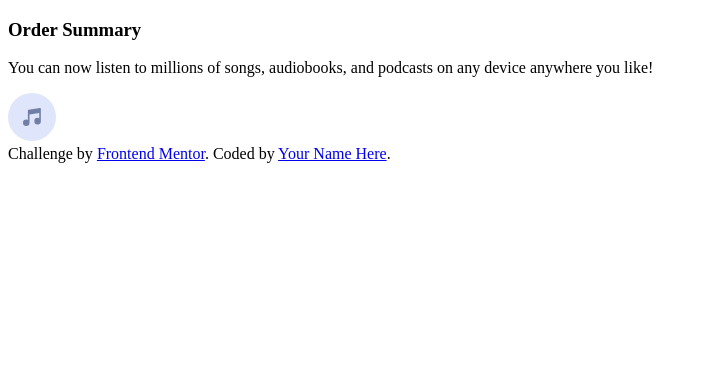
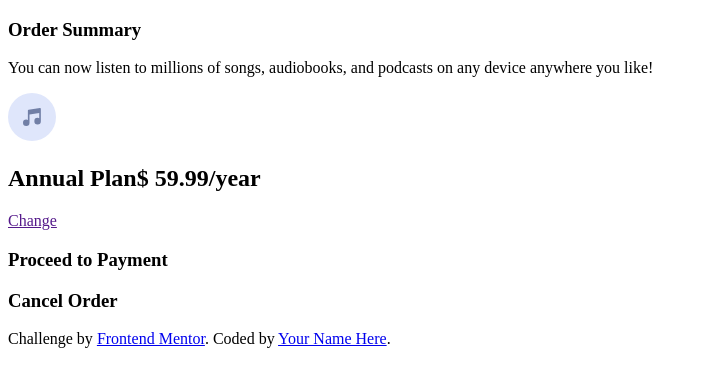
Before and after one commit to 10134019/Order-summary-component, a plain HTML site: page index.html in a window 1280 px wide. Shown: the whole page, without its empty margins (0-707 px from the left). Drawn offline with Linux system fonts and the light colour scheme.

Commit message:
se agrego la descripcion y 2 botones

```diff
--- a/index.html
+++ b/index.html
@@ -17,7 +17,11 @@
       anywhere you like!</p>
       <article>
         <img src="./images/icon-music.svg">
+        <h2><span>Annual Plan$</span> 59.99/year</h2>
+        <a href="">Change</a>
       </article>
+      <h3>Proceed to Payment</h3>
+      <h3>Cancel Order</h3>
     </section>
   </article>
 
```
